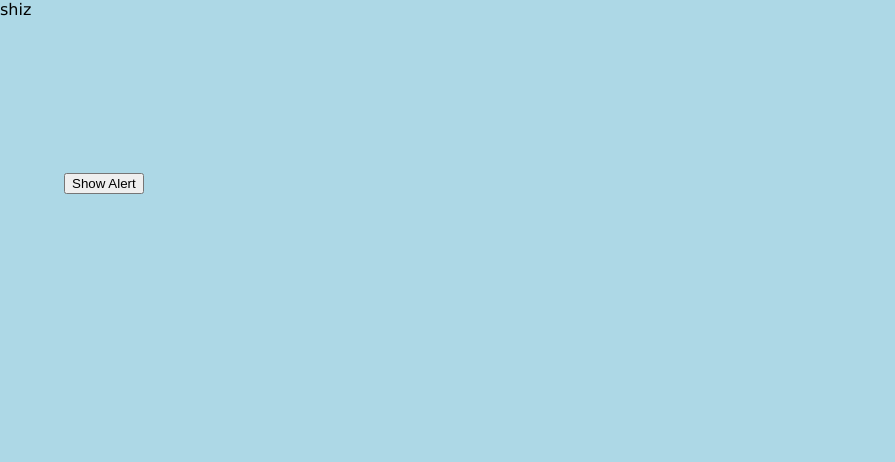
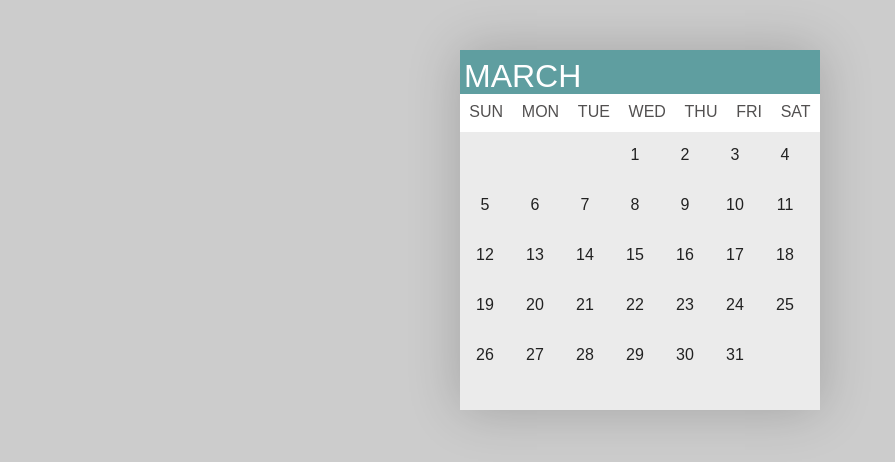
Before and after one commit to fkaltman/whats-for-lunch, a React (Create React App) app in the folder lunch/whats_for_lunch/: page /calendar in a window 1280 px wide. Shown: the top 462 px of the page, without its empty margins (0-895 px from the left). Built offline with nearby package versions, Linux system fonts and the light colour scheme; the HTML template or start-up script is replaced by a standard one.

Commit message:
more calendar styling

```diff
--- a/lunch/whats_for_lunch/src/App.css
+++ b/lunch/whats_for_lunch/src/App.css
@@ -1,5 +1,4 @@
 * {
-
 }
 
 .App {
@@ -10,14 +9,14 @@
   color: rgb(189, 171, 34);
 }
 
-.date, .meal-name {
+.date,
+.meal-name {
   display: flex;
   flex-direction: column;
   align-items: center;
 }
 
 .date {
-
 }
 
 .bottom-buttons {
@@ -28,12 +27,12 @@
 
 .shopping-bag {
   width: 80px;
-  padding:0px 8px;
+  padding: 0px 8px;
 }
 
 .calendar {
   width: 70px;
-  padding:0px 8px;
+  padding: 0px 8px;
 }
 
 .App-link {
@@ -43,7 +42,7 @@
 /* == talk bubble styling == */
 
 /* General CSS Setup */
-body{
+body {
   background-color: lightblue;
   font-family: "Ubuntu-Italic", "Lucida Sans", helvetica, sans;
 }
@@ -81,7 +80,7 @@ body{
 }
 
 .tri-right.left-in:after {
-	content: ' ';
+  content: " ";
   position: absolute;
   width: 0;
   height: 0;
@@ -94,7 +93,7 @@ body{
 }
 
 .tri-right.right-in:after {
-	content: ' ';
+  content: " ";
   position: absolute;
   width: 0;
   height: 0;
@@ -118,3 +117,96 @@ body{
   -webkit-margin-before: 0em;
   -webkit-margin-after: 0em;
 }
+
+/* === calendar styles === */
+
+/* DEFAULT SETTINGS */
+body, h1, h2, h3, td, th, tr, a, p, table {
+	margin : 0;
+	padding: 0;
+}
+
+/* BODY */
+body {
+	background: #ccc;
+}
+
+/* HEADER */
+header {
+	background: #292929;
+	height: 100px;
+	text-align: center;
+	box-shadow: 0 10px 20px 5px rgba(0, 0, 0, .2);
+}
+
+header h1 {
+	font: 3.5em/1em 'Lobster';
+	line-height: 100px;
+	color: #fff;
+	text-shadow: 0 0 10px #000;
+}
+
+/* TABLE */
+table {
+	width: 360px;
+	height: 360px;
+	background: #ebebeb;
+	margin: 50px auto;
+	border-collapse: collapse;
+	box-shadow: 0 0 50px rgba(0, 0, 0, .2);
+	-webkit-box-shadow: 0 0 50px rgba(0, 0, 0, .2);
+	-moz-box-shadow: 0 0 50px rgba(0, 0, 0, .2);
+	-o-box-shadow: 0 0 50px rgba(0, 0, 0, .2);
+}
+
+/* MONTH */
+.month {
+  display:flex;
+	background: cadetblue;
+	color: #fff;
+	font: 2em/1em arial;
+	height: 34px;
+  padding: 10px 0px 0px 4px;
+}
+
+/* WEEKS */
+.weeks {
+  display: flex;
+  justify-content: space-around;
+	background: #fff;
+	height: 28px;
+	font: 1em/1em arial;
+	color: rgb(82, 80, 80);
+	text-align: center;
+  padding-top: 10px;
+}
+
+/* DAYS */
+.week td {
+	height: 35px;
+	width: 50px;
+	text-align: center;
+	font: 500 1em/1em arial;
+	color: #212121;
+  padding-top: 15px;
+}
+
+.days:hover {
+	background: rgba(95, 158, 160, 0.533);
+	color: #fff;
+}
+
+/*  === other days modal === */
+
+.swal2-styled.swal2-confirm {
+  border-radius: 20px !important;
+  height: 40px !important;
+  width: 80px !important;
+  /* background-color: rgb(232, 48, 48) !important; */
+  background-color: rgb(18, 48, 104) !important;
+}
+
+.green {
+  color: rgb(96, 126, 88);
+  /* color:rgb(232, 48, 48); */
+}
--- a/lunch/whats_for_lunch/src/components/Calendar.jsx
+++ b/lunch/whats_for_lunch/src/components/Calendar.jsx
@@ -5,26 +5,93 @@ import Swal from "sweetalert2";
 
 class Calendar extends Component {
 
-  // render() {
-  //   return <h1>Hello, world</h1>;
-  // }
-
   showAlert = () => {
-      Swal.fire({
-          title: "Success",
-          text: "Alert successful",
-          icon: "success",
-          confirmButtonText: "OK",
-        });
+    Swal.fire({
+      title: 'El Gordo',
+      html: 'Peruvian rice, chiken, and plantains<br> (<span class="green"> &hearts; </span> green sauce <span class="green"> &hearts; </span>)',
+      footer: "Tuesday, March #"
+    })
   }
 
   render(){
     return (
       <>
-        <div>shiz</div>
-          <div className="container d-flex justify-content-center" style={{marginTop: 90}}>
+         <div id="wrapOverall">
+      <div id="calendar">
+        <table>
+          <div id="month">
+            <th class="month" colspan="7">MARCH</th>
+          </div>
+
+          <div id="weeks">
+            <tr class="weeks">
+              <td>SUN</td>
+              <td>MON</td>
+              <td>TUE</td>
+              <td>WED</td>
+              <td>THU</td>
+              <td>FRI</td>
+              <td>SAT</td>
+            </tr>
+          </div>
+
+          <div id="days">
+            <tr class="week1 week">
+              <td></td>
+              <td></td>
+              <td></td>
+              <td class="days" id="day1">1</td>
+              <td class="days" id="day2">2</td>
+              <td class="days" id="day3">3</td>
+              <td class="days" id="day4">4</td>
+            </tr>
+
+            <tr class="week2 week">
+              <td class="days" id="day5">5</td>
+              <td class="days" id="day6">6</td>
+              <td class="days" id="day7">7</td>
+              <td class="days" id="day8">8</td>
+              <td class="days" id="day9">9</td>
+              <td class="days" id="day10">10</td>
+              <td class="days" id="day11">11</td>
+            </tr>
+
+            <tr class="week3 week">
+              <td class="days" id="day12">12</td>
+              <td class="days" id="day13">13</td>
+              <td class="days" id="day14">14</td>
+              <td class="days" id="day15">15</td>
+              <td class="days" id="day16">16</td>
+              <td class="days" id="day17">17</td>
+              <td class="days" id="day18">18</td>
+            </tr>
+
+            <tr class="week4 week">
+              <td class="days">19</td>
+              <td class="days">20</td>
+              <td class="days">21</td>
+              <td class="days">22</td>
+              <td class="days">23</td>
+              <td class="days">24</td>
+              <td class="days">25</td>
+            </tr>
+
+            <tr class="week5 week">
+              <td class="days">26</td>
+              <td class="days">27</td>
+              <td class="days">28</td>
+              <td class="days">29</td>
+              <td class="days">30</td>
+              <td class="days">31</td>
+              <td></td>
+            </tr>
+          </div>
+        </table>
+      </div>
+    </div>
+          {/* <div className="container d-flex justify-content-center" style={{marginTop: 90}}>
              <button onClick={this.showAlert} className="btn btn-primary btn-lg">Show Alert</button>
-          </div>
+          </div> */}
       </>
       )
   }
```
Lines whose indentation alone changed are shown as unchanged.
